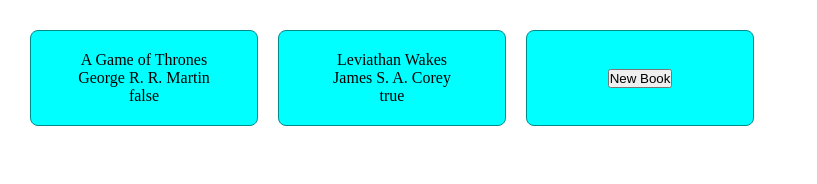
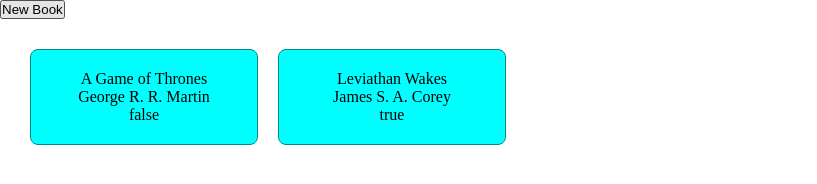
Before and after one commit to luckie10/odin-library, a plain HTML site: page index.html in a window 1280 px wide. Shown: the whole page, without its empty margins (0-817 px from the left). Drawn offline with Linux system fonts and the light colour scheme.

Commit message:
Move new book button

```diff
--- a/index.html
+++ b/index.html
@@ -9,6 +9,7 @@
 	<title>Library</title>
 </head>
 <body>
+	<button>New Book</button>
 	<main class="container"></main>
 </body>
 </html>
--- a/script.js
+++ b/script.js
@@ -73,17 +73,5 @@
 		mainContainer.appendChild(card);
 	}
 
-	function createNewBookCard() {
-		const card = document.createElement('div');
-		card.classList.add('card');
-		card.classList.add('card-add');
-
-		const button = document.createElement('button');
-		button.textContent = 'New Book';
-		card.appendChild(button);
-
-		mainContainer.appendChild(card);
-	}
-
 	return {};
 })();
```
